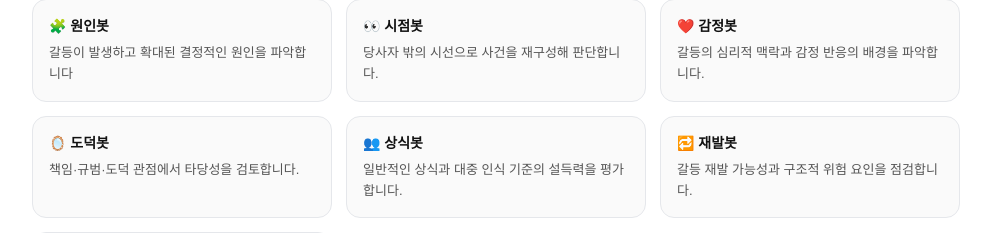
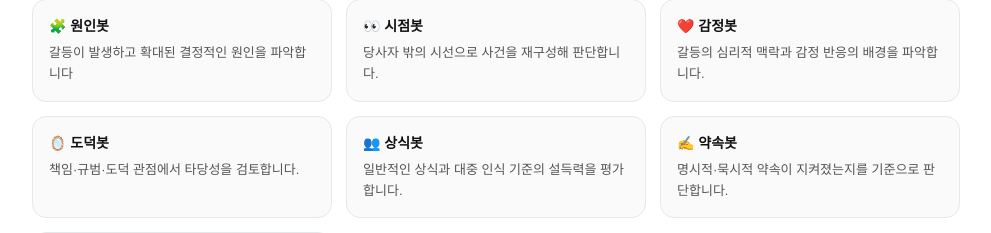
Before and after one commit to hwbyun34/AI_SOLOMON, a Next.js app: page / in a window 1280 px wide. Shown: the part 332-565 px from the top of the page, without its empty margins (144-1135 px from the left). Built offline with nearby package versions, Linux system fonts and the light colour scheme; no server answers.

Commit message:
change Bot

```diff
--- a/app/page.tsx
+++ b/app/page.tsx
@@ -12,7 +12,7 @@ const panels = [
   { name: "❤️ 감정봇", desc: "갈등의 심리적 맥락과 감정 반응의 배경을 파악합니다." },
   { name: "🪞 도덕봇", desc: "책임·규범·도덕 관점에서 타당성을 검토합니다." },
   { name: "👥 상식봇", desc: "일반적인 상식과 대중 인식 기준의 설득력을 평가합니다." },
-  { name: "🔁 재발봇", desc: "갈등 재발 가능성과 구조적 위험 요인을 점검합니다." },
+  { name: "✍️ 약속봇", desc: "명시적·묵시적 약속이 지켜졌는지를 기준으로 판단합니다." },
   { name: "🏛️ 솔로몬봇", desc: "모든 관점을 종합해 설득력과 해결 방향을 정리합니다." },
 ];
 
--- a/app/report/page.tsx
+++ b/app/report/page.tsx
@@ -19,7 +19,7 @@ const panelNameMap: Record<string, string> = {
   "감정 반응 및 심리 영향 분석 패널": "❤️ 감정봇",
   "사회적 책임 및 도덕 규범 관점 패널": "🪞 도덕봇",
   "일반인 인식 및 상식 기준 판단 패널": "👥 상식봇",
-  "분쟁 구조 지속성 및 재발 가능성 분석 패널": "🔁 재발봇",
+  "약속의 범위와 기대 충돌 분석 패널": "✍️ 약속봇",
   "객관·중립 종합 판단 패널": "🏛️ 솔로몬봇",
 };
 
```
